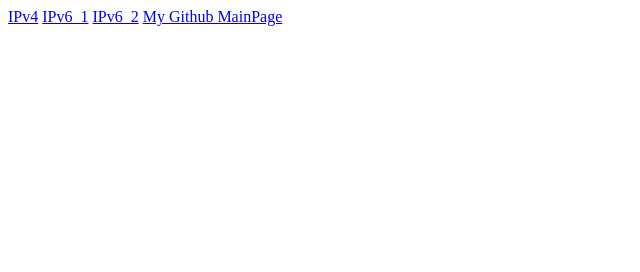
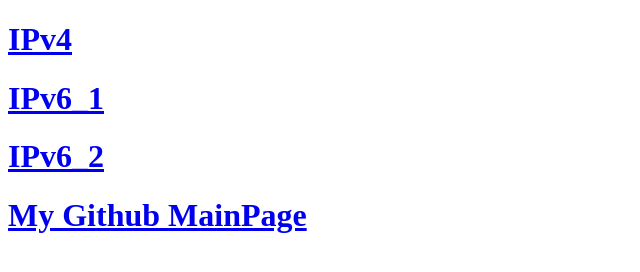
Before and after one commit to hly920928/hly920928.github.io, a plain HTML site: page index.html in a window 1280 px wide. Shown: the whole page, without its empty margins (0-640 px from the left). Drawn offline with Linux system fonts and the light colour scheme.

Commit message:
Person Page
Address Test : Enlarging Link

```diff
--- a/index.html
+++ b/index.html
@@ -4,9 +4,9 @@
 	<title>My Home server</title>
 </head>
 <body>
-  <a href="http://116.234.26.211:44564">IPv4</a>
-  <a href="http://[240e:e0:8a44:3b00:6dff:3469:34d0:e971]:44564">IPv6_1</a>
-  <a href="http://[240e:e0:8a44:3b00:c90:87e6:6297:ca4a]:44564">IPv6_2</a>
-  <a href="https://github.com/hly920928">My Github MainPage </a>
+    <h1><a href="http://116.234.26.211:44564">IPv4</a></h1>
+    <h1><a href="http://[240e:e0:8a44:3b00:6dff:3469:34d0:e971]:44564">IPv6_1</a></h1>
+    <h1><a href="http://[240e:e0:8a44:3b00:c90:87e6:6297:ca4a]:44564">IPv6_2</a></h1>
+    <h1> <a href="https://github.com/hly920928">My Github MainPage </a> </h1>
   </body>
 </html>
```
